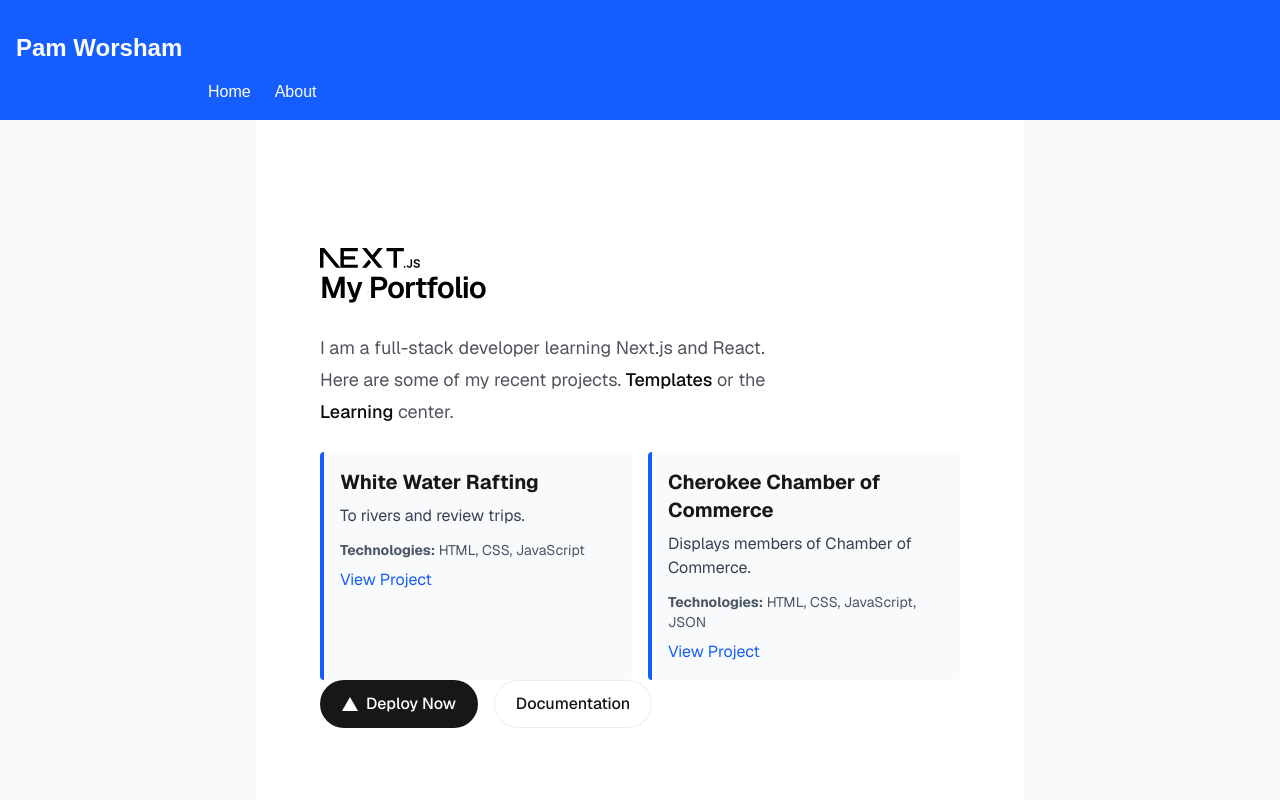
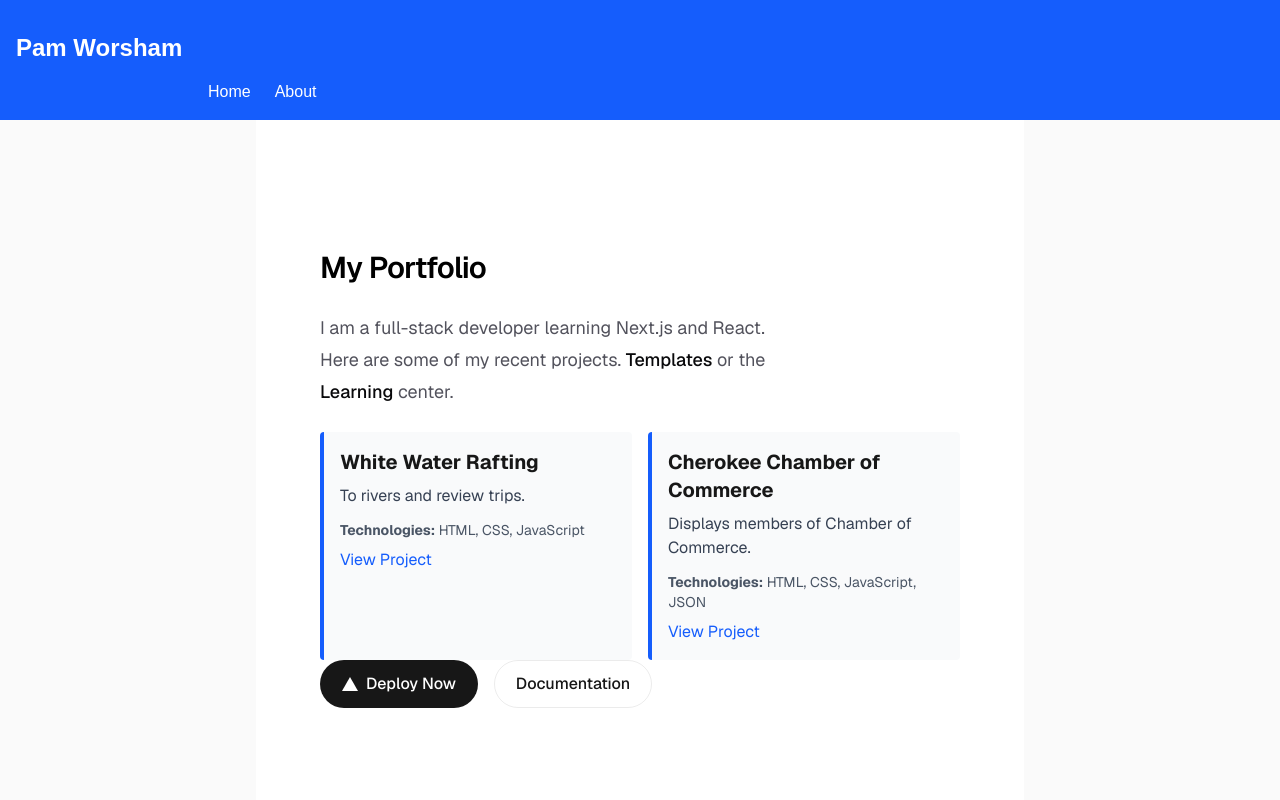
Before and after one commit to pjworsham/wdd430-portfolio, a Next.js app: page / in a window 1280 px wide. Shown: the top 800 px of the page. Built offline with nearby package versions, Linux system fonts and the light colour scheme.

Commit message:
Remove Next.js logo from Home page for a cleaner layout

```diff
--- a/app/page.tsx
+++ b/app/page.tsx
@@ -23,14 +23,7 @@ export default function Home() {
     <div className="flex flex-col flex-1 items-center justify-center bg-zinc-50 font-sans dark:bg-black">
 
       <main className="flex flex-1 w-full max-w-3xl flex-col items-center justify-between py-32 px-16 bg-white dark:bg-black sm:items-start">
-        <Image
-          className="dark:invert"
-          src="/next.svg"
-          alt="Next.js logo"
-          width={100}
-          height={20}
-          priority
-        />
+
         <div className="flex flex-col items-center gap-6 text-center sm:items-start sm:text-left">
           <h1 className="max-w-xs text-3xl font-semibold leading-10 tracking-tight text-black dark:text-zinc-50">
             My Portfolio
```
